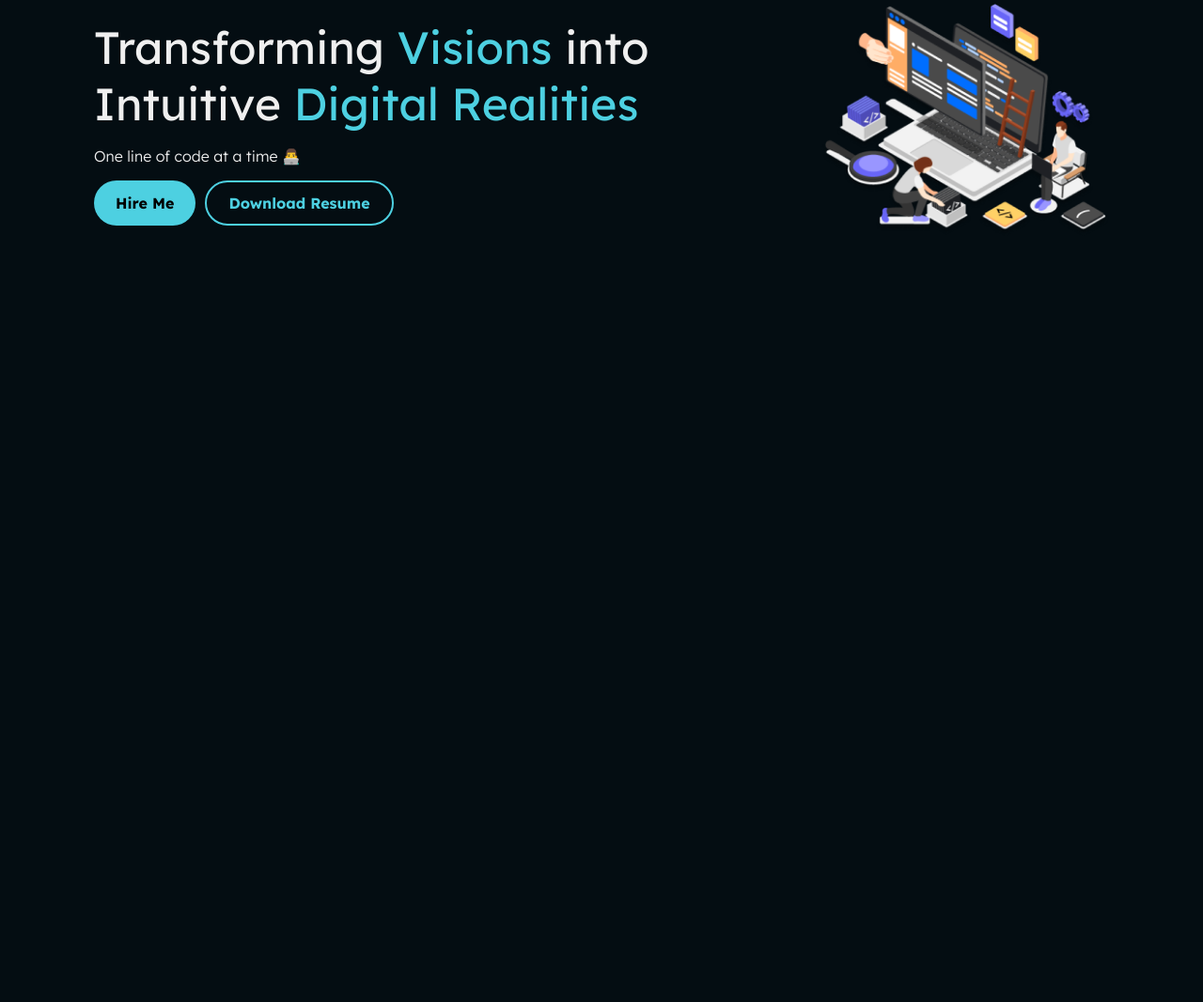
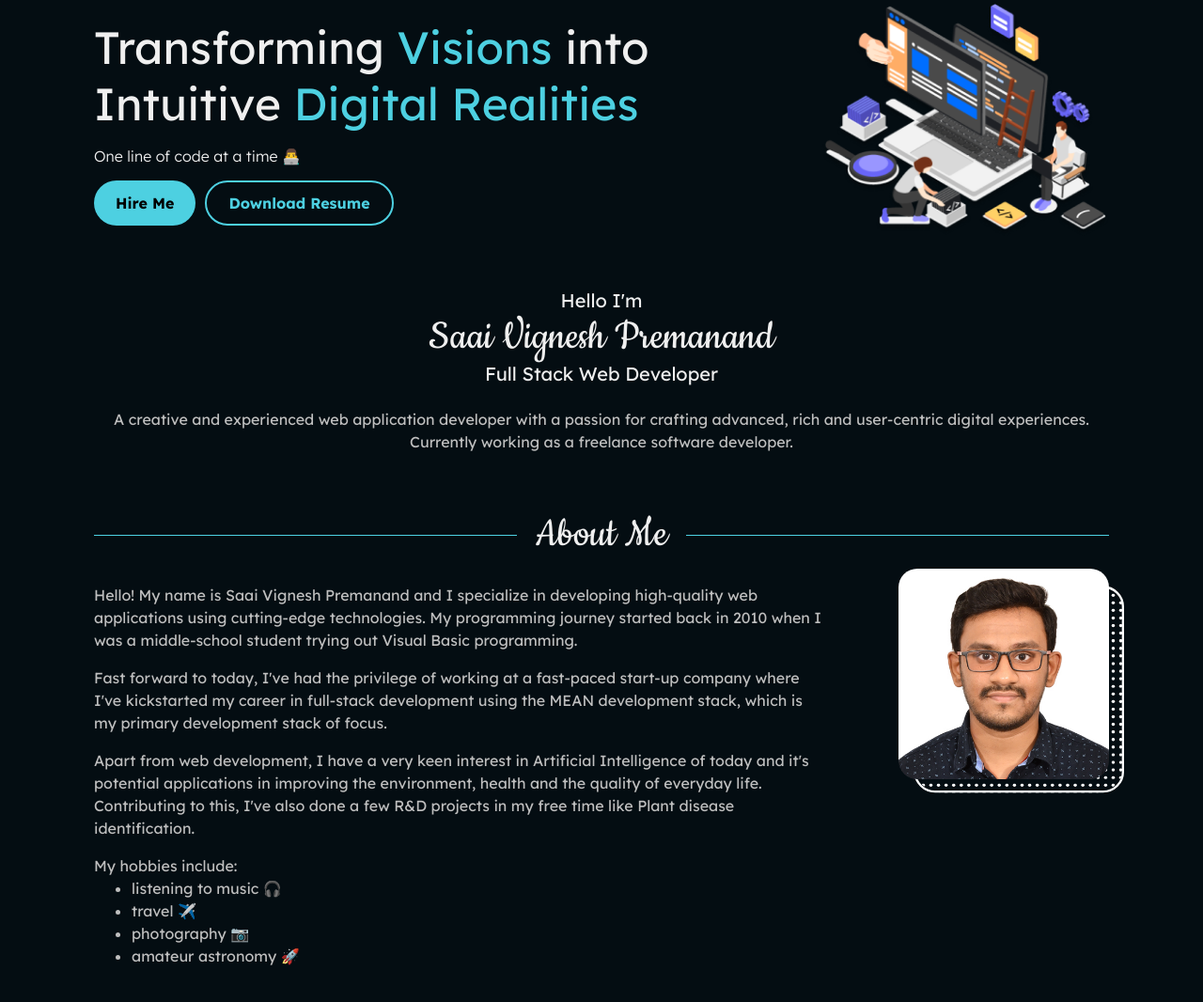
Before and after one commit to saaivignesh20/saaivignesh20.github.io, a plain HTML site: page index.html in a window 1280 px wide. Shown: the part 102-1168 px from the top of the page at 94% size. Before the commit the page ends 800 px from the top, so only its background shows below. Drawn offline with nearby package versions, Linux system fonts and the light colour scheme.

Commit message:
added image, fancy pointer follow

```diff
--- a/css/main.css
+++ b/css/main.css
@@ -2,6 +2,7 @@
     --bg-color: #040d12;
     --text-color: #efefef;
     --text-color-dark: #000;
+    --text-color-secondary: #bfbfbf;
     --highlight: #4dd0e1;
 }
 
@@ -42,6 +43,40 @@ body {
 
 .font-light {
     font-weight: 300;
+}
+
+/* ====== Margin Workarounds ====== */
+.mt-0 {
+    margin-top: 0;
+}
+
+.mb-0 {
+    margin-bottom: 0;
+}
+
+.m-0 {
+    margin: 0;
+}
+
+/* ====== Moving Cursor ====== */
+.circle-out {
+    border-radius: 50%;
+    height: 24px;
+    width: 24px;
+    background-color: rgba(77, 208, 225, 0.2);
+    border: 1px solid #4dd0e1;
+    position: absolute;
+    transition: top 0.1s, left 0.1s;
+    pointer-events: none;
+}
+
+.circle-in {
+    border-radius: 50%;
+    background: #4dd0e1;
+    height: 6px;
+    width: 6px;
+    position: absolute;
+    pointer-events: none;
 }
 
 /* ====== Container CSS ====== */
@@ -97,12 +132,16 @@ header nav ul li a:hover {
 
 /* ====== Main CSS ====== */
 
-/* ====== Hero CSS ====== */
+/* ====== Section CSS ====== */
+main section {
+    margin: 50px 100px;
+}
+
+/* Hero */
 main section.hero {
     display: flex;
     align-items: center;
     justify-content: space-between;
-    margin: 50px 100px;
 }
 
 main section.hero div p.heading {
@@ -142,3 +181,86 @@ main section.hero div.hero-actions button.secondary {
     background-color: transparent;
     color: var(--highlight);
 }
+
+/* Introduction */
+main section.introduction {
+    text-align: center;
+}
+
+main section.introduction .greeting,
+main section.introduction .title {
+    font-size: 20px;
+}
+
+main section.introduction .name {
+    font-family: "Cookie", sans-serif;
+    font-size: 48px;
+}
+
+main section.introduction .description {
+    margin-top: 24px;
+    font-size: 16px;
+    line-height: 24px;
+    color: var(--text-color-secondary);
+}
+
+/* About Me */
+main section.about-me .heading {
+    font-family: "Cookie", sans-serif;
+    font-size: 48px;
+    text-align: center;
+    font-weight: 100;
+    position: relative;
+    margin-bottom: 0;
+}
+
+main section.about-me .heading span {
+    position: relative;
+    display: inline-block;
+    padding: 10px 20px;
+    background: var(--bg-color);
+    z-index: 9;
+}
+
+main section.about-me .heading:after {
+    content: "";
+    position: absolute;
+    top: 50%;
+    left: 0px;
+    width: 100%;
+    height: 1px;
+    background: var(--highlight);
+}
+
+main section.about-me .content {
+    display: flex;
+    gap: 80px;
+}
+
+main section.about-me .content .sub-content {
+    line-height: 24px;
+    font-size: 16px;
+    color: var(--text-color-secondary);
+}
+
+main section.about-me .content .image {
+    position: relative;
+}
+
+main section.about-me .content .image img.foreground {
+    position: relative;
+    width: 224px;
+    height: 224px;
+    border-radius: 20px;
+    z-index: 1;
+}
+
+main section.about-me .content .image img.background {
+    width: 224px;
+    height: 224px;
+    position: absolute;
+    border-radius: 20px;
+    top: 16px;
+    left: 16px;
+    z-index: 0;
+}
--- a/index.html
+++ b/index.html
@@ -13,6 +13,8 @@
         <link rel="stylesheet" href="css/main.css" />
     </head>
     <body>
+        <div class="circle-out"></div>
+        <div class="circle-in"></div>
         <div class="container">
             <header>
                 <div class="name">Saai Vignesh P</div>
@@ -44,8 +46,61 @@
                         <img src="img/hero-img.png" alt="Hero Image" />
                     </div>
                 </section>
-                <section class="introduction"></section>
-                <section class="about"></section>
+                <section class="introduction">
+                    <div class="greeting">Hello I'm</div>
+                    <div class="name">Saai Vignesh Premanand</div>
+                    <div class="title">Full Stack Web Developer</div>
+                    <div class="description">
+                        A creative and experienced web application developer with a
+                        passion for crafting advanced, rich and user-centric digital
+                        experiences. Currently working as a freelance software developer.
+                    </div>
+                </section>
+                <section class="about-me">
+                    <h1 class="heading"><span> About Me </span></h1>
+                    <div class="content">
+                        <div class="sub-content">
+                            <p>
+                                Hello! My name is Saai Vignesh Premanand and I specialize
+                                in developing high-quality web applications using
+                                cutting-edge technologies. My programming journey started
+                                back in 2010 when I was a middle-school student trying out
+                                Visual Basic programming.
+                            </p>
+
+                            <p>
+                                Fast forward to today, I've had the privilege of working
+                                at a fast-paced start-up company where I've kickstarted my
+                                career in full-stack development using the MEAN
+                                development stack, which is my primary development stack
+                                of focus.
+                            </p>
+
+                            <p>
+                                Apart from web development, I have a very keen interest in
+                                Artificial Intelligence of today and it's potential
+                                applications in improving the environment, health and the
+                                quality of everyday life. Contributing to this, I've also
+                                done a few R&D projects in my free time like Plant disease
+                                identification.
+                            </p>
+
+                            <div>
+                                <div>My hobbies include:</div>
+                                <ul class="mt-0">
+                                    <li>listening to music 🎧</li>
+                                    <li>travel ✈️</li>
+                                    <li>photography 📷</li>
+                                    <li>amateur astronomy 🚀</li>
+                                </ul>
+                            </div>
+                        </div>
+                        <div class="image">
+                            <img class="foreground" src="img/profile.jpg" />
+                            <img class="background" src="img/profile_back.svg" />
+                        </div>
+                    </div>
+                </section>
                 <section class="skills"></section>
                 <section class="experience"></section>
                 <section class="projects"></section>
@@ -53,7 +108,7 @@
             </main>
             <footer></footer>
         </div>
-
+        <script src="https://cdnjs.cloudflare.com/ajax/libs/jquery/3.7.1/jquery.min.js"></script>
         <script src="js/main.js"></script>
     </body>
 </html>
--- a/js/main.js
+++ b/js/main.js
@@ -0,0 +1,44 @@
+$(document).ready(function() {
+    let mouseX = 0;
+    let mouseY = 0;
+
+    $(document).on('mousemove', function(e) {
+        // Update mouse coordinates
+        mouseX = e.pageX;
+        mouseY = e.pageY;
+
+        // Move the small circle immediately
+        $('.circle-in').css({
+            'top': mouseY - 4, // Center the small circle
+            'left': mouseX - 4 // Center the small circle
+        });
+    });
+
+    function updateOuterCircle() {
+        const circleOut = $('.circle-out');
+        const currentTop = parseInt(circleOut.css('top'), 10);
+        const currentLeft = parseInt(circleOut.css('left'), 10);
+
+        // Calculate the new position for the outer circle
+        const newTop = currentTop + (mouseY - currentTop - 13) * 0.8; // Adjust the multiplier for speed
+        const newLeft = currentLeft + (mouseX - currentLeft - 13) * 0.8; // Adjust the multiplier for speed
+
+        // Update the position of the outer circle
+        circleOut.css({
+            'top': newTop,
+            'left': newLeft
+        });
+
+        // Call this function again to keep updating
+        requestAnimationFrame(updateOuterCircle);
+    }
+
+    // Initialize the position of the outer circle
+    $('.circle-out').css({
+        'top': '0px',
+        'left': '0px'
+    });
+
+    // Start updating the outer circle
+    updateOuterCircle();
+});
```
Also changed, not shown: img/profile.jpg (added), img/profile_back.svg (added), 1 other file.
